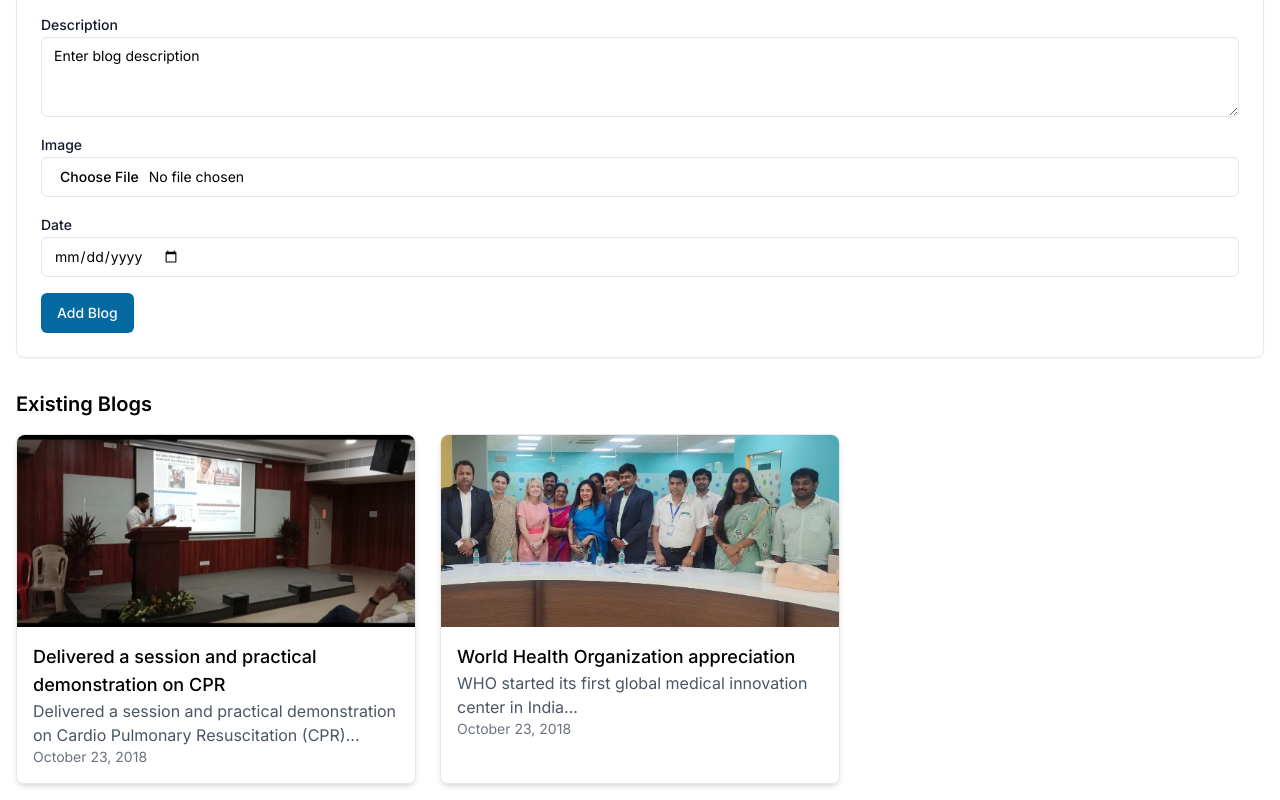
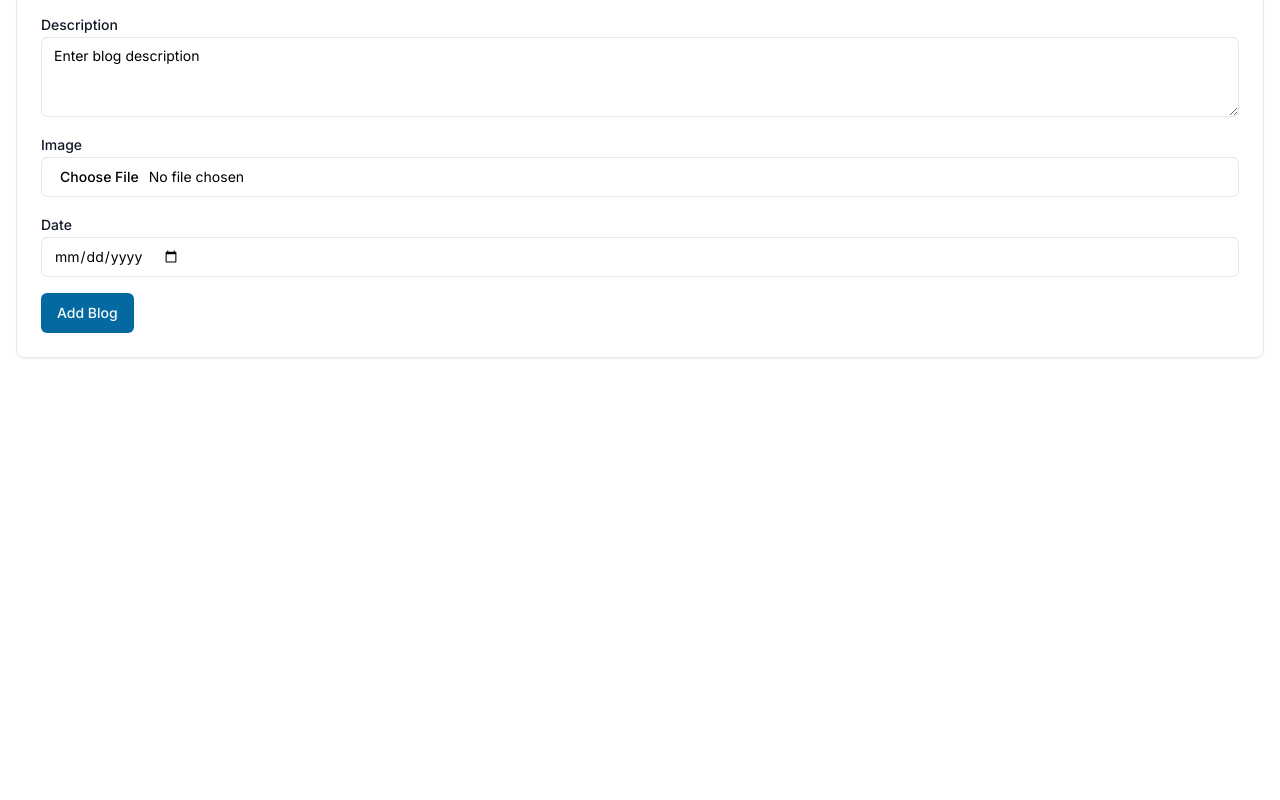
Before and after one commit to Pratham0320/Inofinity-Medical, a Next.js app: page /dashboard in a window 1280 px wide. Shown: the part 208-1008 px from the top of the page. After the commit the page ends 800 px from the top, so only its background shows below. Built offline with nearby package versions, Linux system fonts and the light colour scheme.

Commit message:
dashboard changes

```diff
--- a/app/dashboard/page.tsx
+++ b/app/dashboard/page.tsx
@@ -139,32 +139,6 @@ export default function DashboardPage() {
           </form>
         </CardContent>
       </Card>
-
-      {/* Existing Blogs */}
-      <div className="mt-8">
-        <h2 className="text-xl font-semibold mb-4">Existing Blogs</h2>
-        <div className="grid grid-cols-1 sm:grid-cols-2 lg:grid-cols-3 gap-6">
-          {blogs.map((blog) => (
-            <div
-              key={blog.id}
-              className="border rounded-lg shadow-md hover:shadow-lg transition-shadow duration-200"
-            >
-              <div className="relative h-48">
-                <img
-                  src={blog.image}
-                  alt={blog.title}
-                  className="object-cover w-full h-full rounded-t-lg"
-                />
-              </div>
-              <div className="p-4">
-                <h3 className="text-lg font-medium">{blog.title}</h3>
-                <p className="text-gray-600">{blog.description}</p>
-                <p className="text-sm text-gray-500">{blog.date}</p>
-              </div>
-            </div>
-          ))}
-        </div>
-      </div>
     </div>
   );
 }
```
